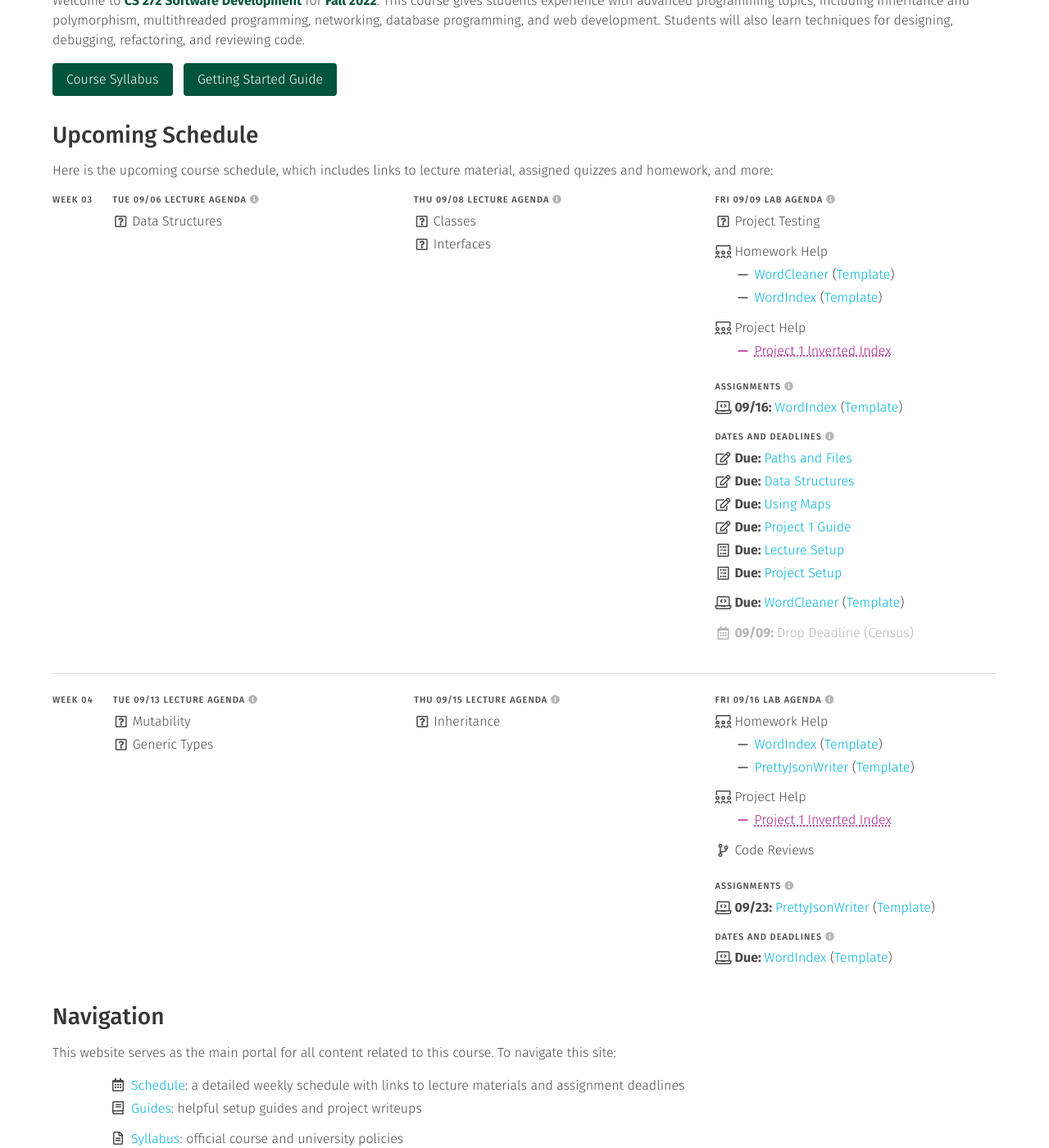
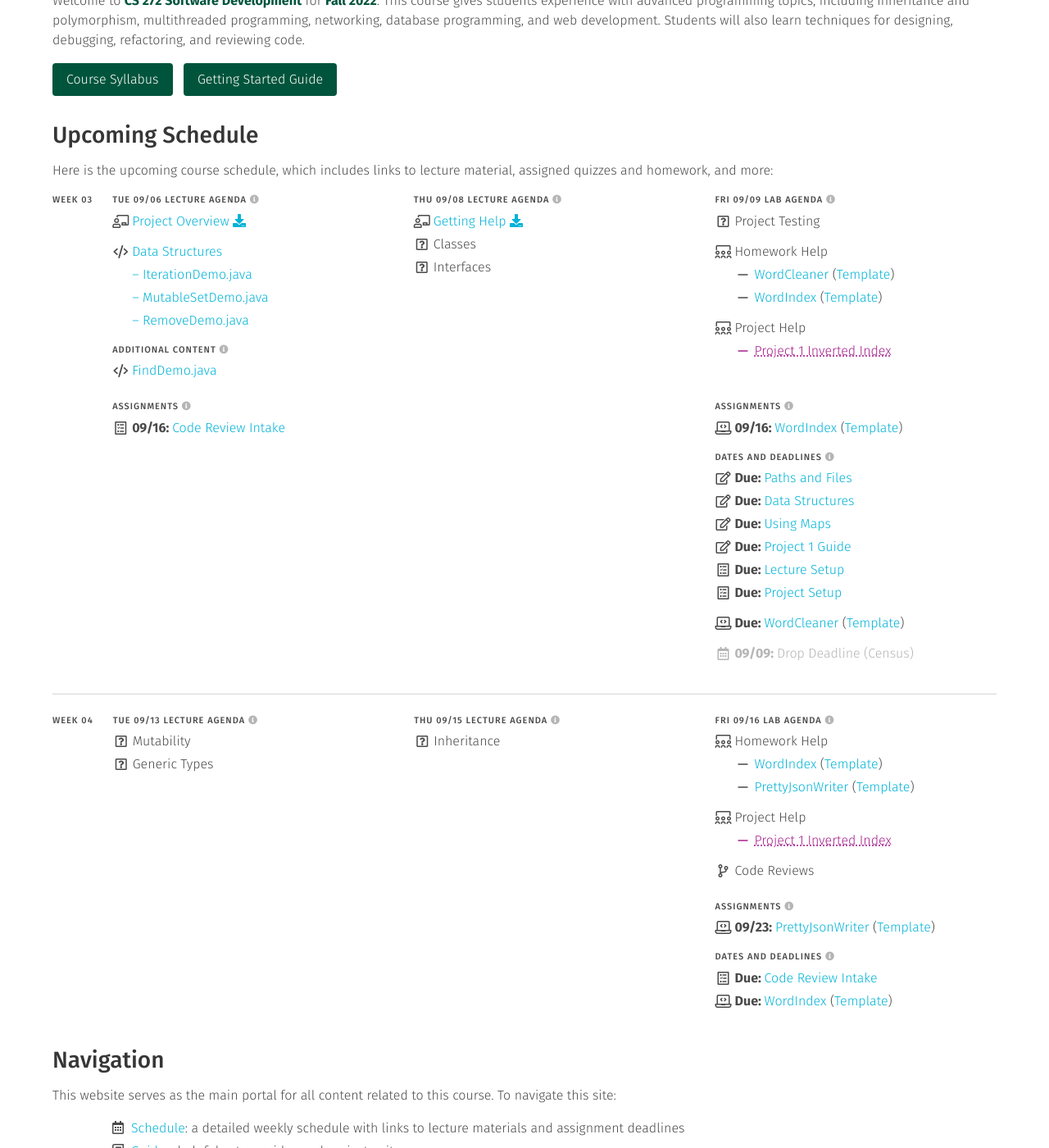
Before and after one commit to usf-cs272-fall2022/usf-cs272-fall2022.github.io, a Jekyll site: the page built from index.md, in a window 1280 px wide and 1400 px high, scrolled down 341 px. Shown: the whole window at 82% size. Built offline with Jekyll 4.4.1, drawn with Linux system fonts in a browser that asks for light colours.

Commit message:
Adding intake assignment

```diff
--- a/_data/participation.yml
+++ b/_data/participation.yml
@@ -48,6 +48,12 @@ lecture_setup:
   date: 2022-09-09
   link: 'https://usfca.instructure.com/courses/1608197/assignments/7223898'
 
+intake_review:
+  <<: *default
+  text: 'Code Review Intake'
+  date: 2022-09-16
+  link: 'https://usfca.instructure.com/courses/1608197/assignments/7223888'
+
 # end of semester
 
 ask_why:
@@ -84,11 +90,6 @@ cs_event:
 
 
 
-# intake_review:
-#   <<: *default
-#   text: 'Code Review Intake'
-#   date: 2022-02-25
-#   link: 'https://usfca.instructure.com/courses/1605147/assignments/7184046'
 
 
 
--- a/_data/schedule.yml
+++ b/_data/schedule.yml
@@ -321,12 +321,44 @@ weeks:
         sections:
           - <<: *lectures
             items:
+              - file: 'slides'
+                name: 'projects'
+
               - text: 'Data Structures'
+                icon: 'code'
+                link: 'https://github.com/usf-cs272-fall2022/lectures/tree/main/DataStructures'
+                type: ['bump']
+
+              - text: '– IterationDemo.java'
+                icon: 'nothing'
+                link: 'https://github.com/usf-cs272-fall2022/lectures/blob/main/DataStructures/src/main/java/edu/usfca/cs272/IterationDemo.java'
+
+              - text: '– MutableSetDemo.java'
+                icon: 'nothing'
+                link: 'https://github.com/usf-cs272-fall2022/lectures/blob/main/DataStructures/src/main/java/edu/usfca/cs272/MutableSetDemo.java'
+
+              - text: '– RemoveDemo.java'
+                icon: 'nothing'
+                link: 'https://github.com/usf-cs272-fall2022/lectures/blob/main/DataStructures/src/main/java/edu/usfca/cs272/RemoveDemo.java'
+
+          - <<: *content
+            items:
+              - text: 'FindDemo.java'
+                icon: 'code'
+                link: 'https://github.com/usf-cs272-fall2022/lectures/blob/main/DataStructures/src/main/java/edu/usfca/cs272/FindDemo.java'
+
+          - <<: *assignments
+            items:
+              - file: 'participation'
+                name: 'intake_review'
 
       - date: 2022-09-08
         sections:
           - <<: *lectures
             items:
+              - file: 'slides'
+                name: 'help'
+
               - text: 'Classes'
               - text: 'Interfaces'
 
@@ -446,6 +478,9 @@ weeks:
 
           - <<: *deadlines
             items:
+              - file: 'participation'
+                name: 'intake_review'
+
               - file: homework
                 name: wordindex
 
```
